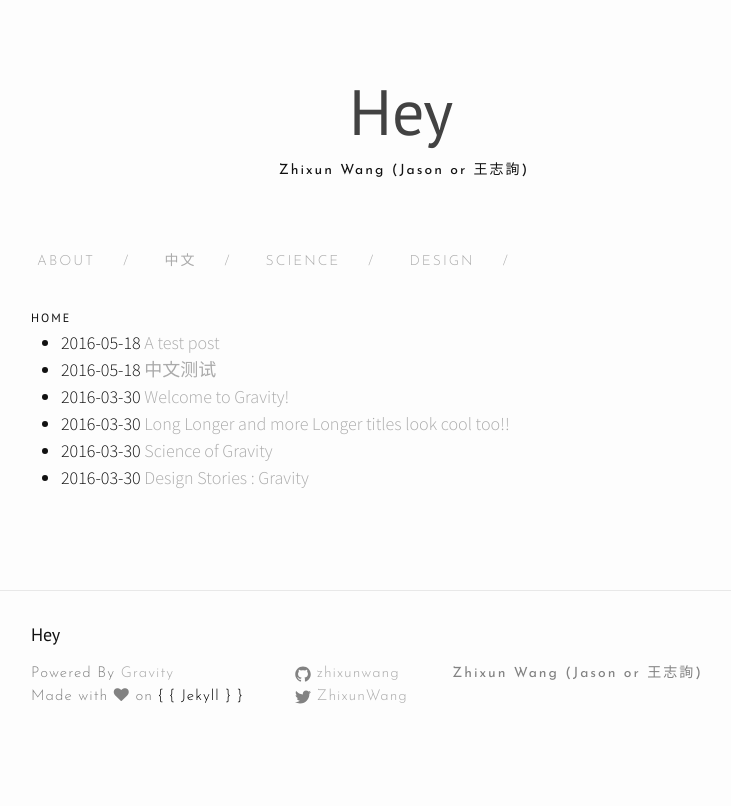
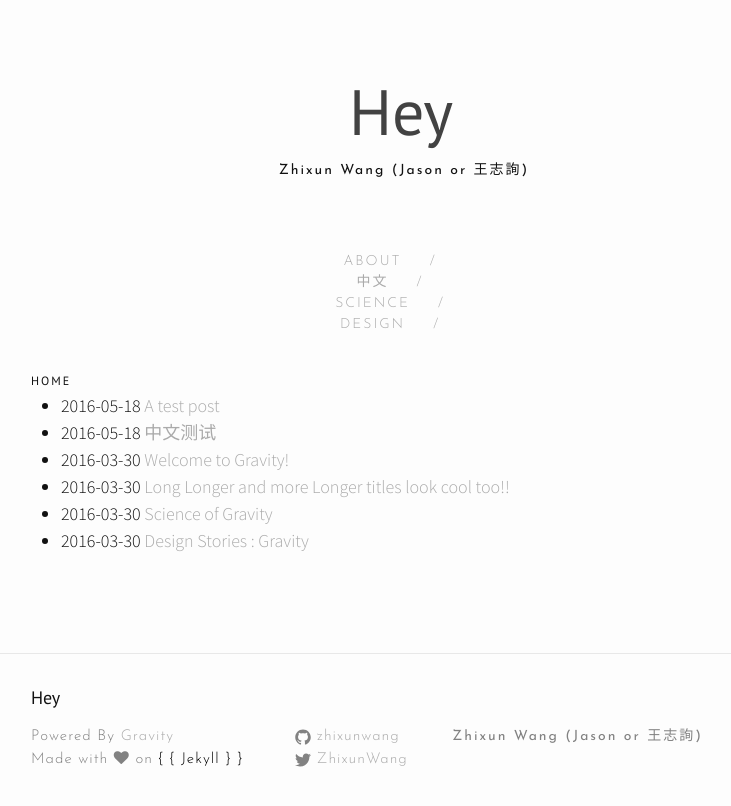
Before and after one commit to zhixunwang/zhixunwang.github.io, a Jekyll site: the page built from index.md, in a window 1280 px wide. Shown: the top 806 px of the page, without its empty margins (239-970 px from the left). Built offline with Jekyll 4.4.1, drawn with Linux system fonts in a browser that asks for light colours; nearby versions of some CDN libraries.

Commit message:
try center

```diff
--- a/_includes/header.html
+++ b/_includes/header.html
@@ -11,7 +11,7 @@
     {% for sitePage in site.pages %}
     {% if sitePage.title == "About" or sitePage.title == "中文" or sitePage.title == "Design" or sitePage.title == "Science" %}
 
-    <a class="page-link" href="{{sitePage.url | prepend: site.baseurl }}">{{sitePage.title}}</a><span class="exclamationMark">/</span>
+    <center>  <a class="page-link" href="{{sitePage.url | prepend: site.baseurl }}">{{sitePage.title}}</a><span class="exclamationMark">/</span> </center>
     {% endif %}
     {% endfor %}
   </div>
```
